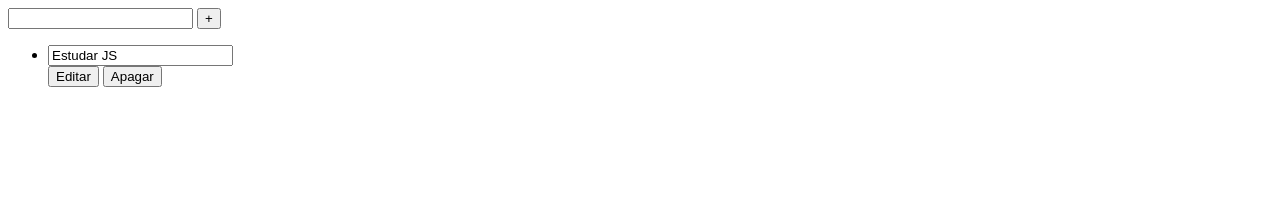
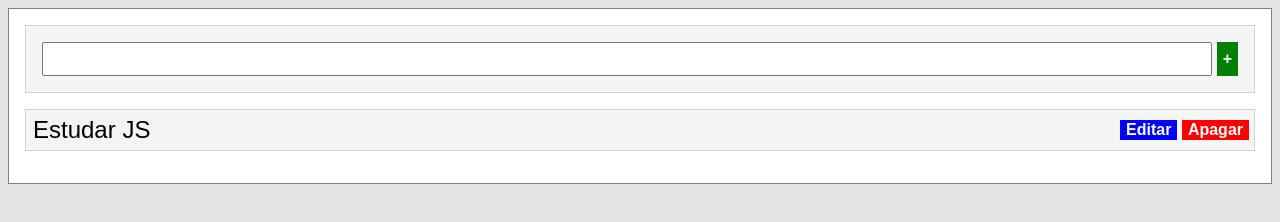
Before and after one commit to GSteiak/projeto_tarefas, a plain HTML site: page index.html in a window 1280 px wide. Drawn offline with Linux system fonts and the light colour scheme.

Commit message:
css base

```diff
--- a/estilo.css
+++ b/estilo.css
@@ -0,0 +1,66 @@
+body {
+    background-color: rgb(227, 227 , 227);
+    font-family: Arial, Helvetica, sans-serif;
+}
+
+main {
+    background: white;
+    border: 1px solid gray;
+    padding: 1em;
+    margin: 0 auto;
+}
+
+form {
+    background-color: whitesmoke;
+    border: 1px solid lightgray;
+    padding: 1em;
+    display: flex;
+}
+
+input {
+    flex: 1;
+    font-size: 1.5em;
+    margin-right: 5px;
+}
+
+ul {
+    list-style-type: none;
+    padding: 0;
+}
+
+li {
+    display: flex;
+    align-items: center;
+    margin-bottom: 5px;
+    background-color: whitesmoke;
+    padding: 5px;
+    border: 1px solid lightgray;
+}
+
+li input {
+    flex: 1;
+    border: none;
+    color: black;
+}
+
+button {
+    color: white;
+    border: none;
+    font-weight: bold;
+    cursor: pointer;
+}
+
+.botao-adicionar {
+    background-color: green;
+    font-size: 1em;
+}
+
+.botao-editar{
+    background-color: blue;
+    font-size: 1em;
+}
+
+.botao-apagar {
+    background-color: red;
+    font-size: 1em;
+}
--- a/index.html
+++ b/index.html
@@ -4,6 +4,7 @@
     <meta charset="UTF-8">
     <meta name="viewport" content="width=device-width, initial-scale=1.0">
     <title>Lista de Tarefas</title>
+    <link rel="stylesheet" href="estilo.css">
 </head>
 <body>
     <main>
@@ -14,8 +15,7 @@
 
         <ul>
             <li>
-                <input value="Estudar JS" type="text">
-
+                <input value="Estudar JS" disabled type="text">
                 <div>
                     <button class="botao-editar">Editar</button>
                     <button class="botao-apagar">Apagar</button>
```
